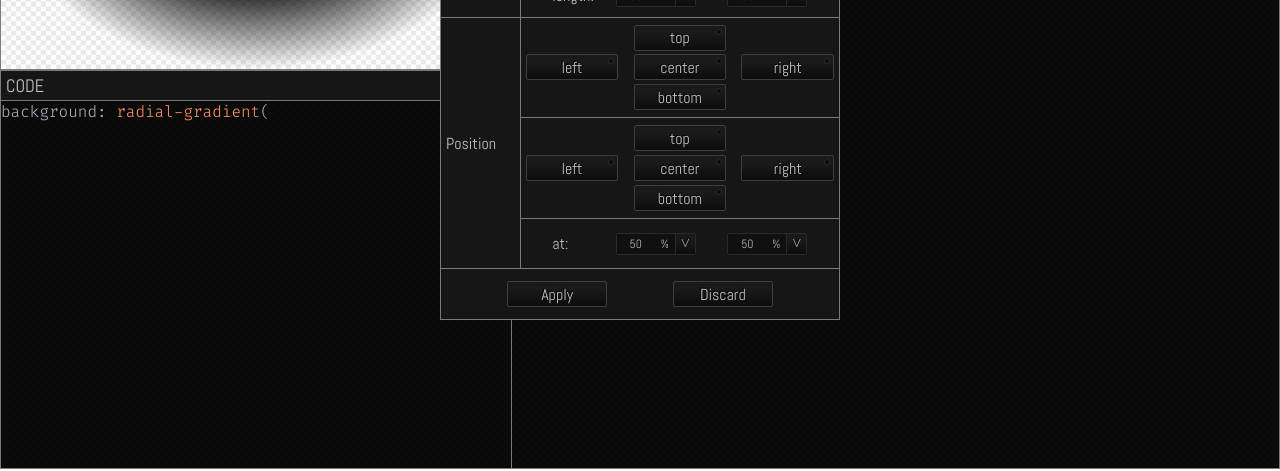
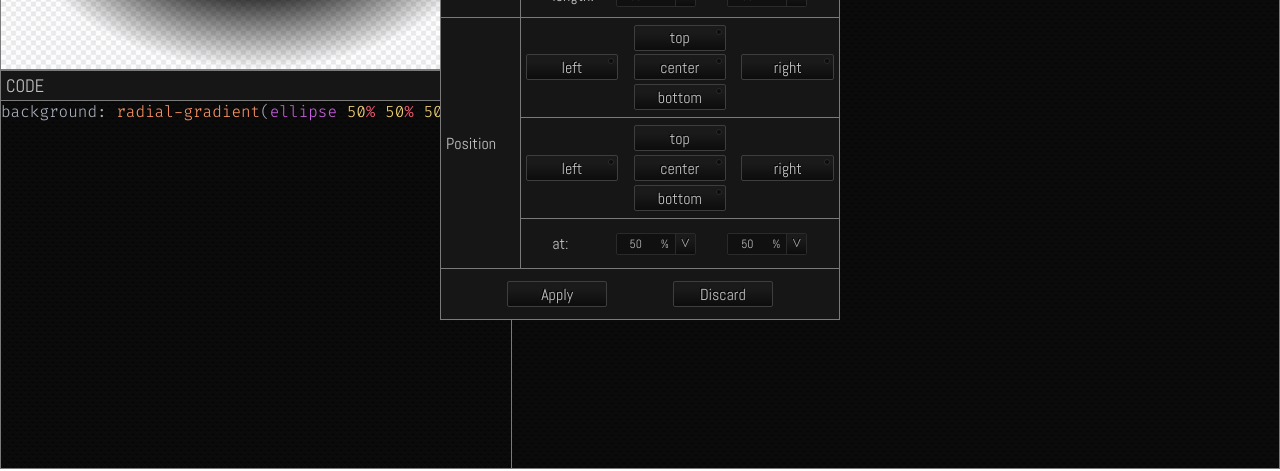
Before and after one commit to tschiboka/colorpicker, a React (Create React App) app: page / in a window 1280 px wide. Both pictures are taken after a click on the button "radial gradient". Shown: the part 329-800 px from the top of the page. Built offline with nearby package versions, Linux system fonts and the light colour scheme.

Commit message:
linear and radial parsing shape, size, position

```diff
--- a/src/Components/Code/Code.js
+++ b/src/Components/Code/Code.js
@@ -33,6 +33,10 @@ export default class Code extends Component {
 
 
 
+    // ********************* PARSING FUNCTIONS **********************
+
+
+
     renderAngleParameter(gradient) {
         if (gradient.type === "linear") return (
             <span>
@@ -42,7 +46,63 @@ export default class Code extends Component {
 
                 <span className="token punctuation">, </span>
             </span>
-        )
+        );
+    }
+
+
+
+    renderUnit(size) {
+        return size
+            .match(/[0-9.]+(%|px|vw|vh|em|rem)/g)
+            .map((sizeStr, index, sizeArr) => (
+                <span key={`size-span-radial-units-${index}`}>
+                    <span className="token number">{sizeStr.match(/[0-9.]+/g)}</span>
+
+                    <span className="token unit">{sizeStr.match(/(%|px|vw|vh|em|rem)/g)}</span>
+
+                    {sizeArr.length > 1 && !index && <span> </span>/* trailing whitespace */}
+                </span>));
+    }
+
+
+
+    renderShapeSizePosition(gradient) {
+        const isRadial = gradient.type === "radial";
+        const { shape, size, position } = gradient.radial;
+        const isUnit = str => /\d/g.test(str);
+
+        if (isRadial) return (
+            <span>
+                {shape && <span className="token keyword">{shape}</span>}
+
+                {(size && shape) && <span> </span>/* leading whitespace */}
+
+                {
+                    isUnit(size)
+                        ? this.renderUnit(size)
+                        : <span className="token keyword">{size}</span>
+                }
+
+                {((size || shape) && position) && <span> </span>/* leading whitespace */}
+
+                {
+                    position.map((pos, index, posArr, whiteSpace = posArr.length > 1 && !index) => isUnit(pos)
+                        ? <span key={`size-span-radial-units-${index}`}>
+                            {this.renderUnit(pos)}
+
+                            {whiteSpace && <span> </span>}
+                        </span>
+
+                        : <span key={`size-span-radial-keyword-${index}`}>
+                            <span className="token keyword">{pos}</span>
+
+                            {whiteSpace && <span> </span>}
+                        </span>
+                    )
+                }
+                {(shape || size || position) && <span> </span>/* trailing whitespace */}
+            </span>
+        );
     }
 
 
@@ -58,6 +118,8 @@ export default class Code extends Component {
                 <span className="token punctuation">(</span>
 
                 {this.renderAngleParameter(gradients[gradIndex])}
+
+                {this.renderShapeSizePosition(gradients[gradIndex])}
             </span>
         );
 
--- a/src/Components/Code/Code.scss
+++ b/src/Components/Code/Code.scss
@@ -2,11 +2,13 @@
 
 .Code {
     width: 40%;
-    height: 40%;
+    height: 50%;
+    max-height: 50%;
     color: $primaryTextColor;
     background-image: $dottedImg;
     header {
         div {
+            height: 100%;
             display: flex;
             content: "";
             background: $buttonGradient;
@@ -31,11 +33,16 @@
         }
     }
     div {
+        height: calc(100% - 35px);
+        max-height: 100%;
+        max-width: 100%;
+        overflow: auto;
         span { font-family: "Fira", monospace; }
         span.token.punctuation { color: $codeWhite; }
         span.token.property { color: $codeWhite; }
         span.token.number { color: $codeYellow; }
         span.token.function { color: $codeOrange; }
         span.token.unit { color: $codeRed; }
+        span.token.keyword { color: $codePurple; }
     }
 }
--- a/src/Components/RadialSettings/RadialSettings.js
+++ b/src/Components/RadialSettings/RadialSettings.js
@@ -57,6 +57,7 @@ export default function RadialSettings(props) {
 
 
     function handleSizeInputOnChange(inputName, value, unit) {
+        console.log(inputName, value, unit);
         if (shape === "circle") {
             updateGradientPropertyTo("size", value + (unit || "px"));
         }
--- a/src/constants/constants.scss
+++ b/src/constants/constants.scss
@@ -24,6 +24,7 @@ $codeYellow:                  #f5d67b;
 $codeOrange:                  #fc9463;
 $codeWhite:                   #aaafbb;
 $codeRed:                     #ef596f;
+$codePurple:                  #c85fde;
 // GRADIENTS
 $orangePinkGradient:            linear-gradient(-45deg,#e52e71, #fcca42);
 $buttonGradient:                linear-gradient(180deg, #1a1a1a 30%, #0c0c0c);
```
